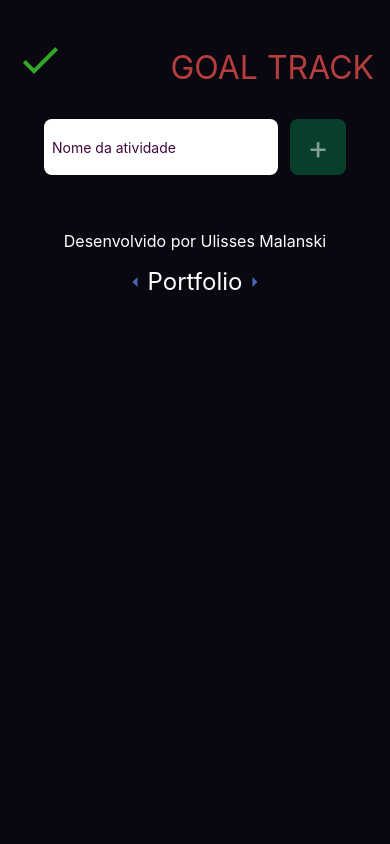
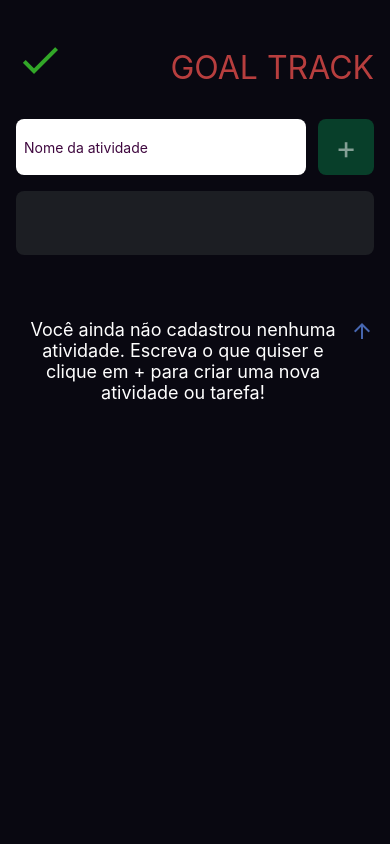
Before and after one commit to malanski/goaltrackapp, a React Native app: screen / in a window 390 px wide. Shown: the top 844 px of the page. Built offline with nearby package versions, Linux system fonts and the light colour scheme.

Commit message:
feat: create task counter component

```diff
--- a/src/components/Footer/index.tsx
+++ b/src/components/Footer/index.tsx
@@ -4,12 +4,16 @@ import { Linking } from 'react-native'
 import { Icon } from 'react-native-elements'
 
 
+
 export default function Footer() {
   const portfolioLink = () => {
     Linking.openURL('https://malanski.github.io/portfolio/#/projects')
   }
+
   return (
     <View style={styles.footer}>
+
+
       <Text style={styles.signature}>
         Desenvolvido por Ulisses Malanski
       </Text>
@@ -17,7 +21,7 @@ export default function Footer() {
         style={styles.portfolioLink}
         onPress={portfolioLink}
       >
-        <Icon name='arrow-left' color='#4767b1' />
+        <Icon name='arrow-left' color='#47b167' />
         <Text style={styles.link}>
           Portfolio
         </Text>
--- a/src/components/Footer/styles.ts
+++ b/src/components/Footer/styles.ts
@@ -4,13 +4,15 @@ export const styles = StyleSheet.create({
   footer: {
     alignItems: 'center',
     justifyContent:'space-between',
-    paddingTop: 16,
+    paddingTop: 480,
     paddingBottom: 32,
     // position: 'absolute',
     // bottom: 0
   },
 
+
   signature: {
+    paddingTop: 32,
     color: '#fff',
     fontSize: 16
   },
--- a/src/components/Header/index.tsx
+++ b/src/components/Header/index.tsx
@@ -6,7 +6,6 @@ export default function Header() {
   return (
     <View style={styles.header}>
       <Icon name='check' color='#32a728' size={48}/>
-
       <Text style={styles.textTitle}>
         Goal track
       </Text>
--- /dev/null
+++ b/src/screens/Home/components/CountTasks/index.tsx
@@ -0,0 +1,28 @@
+import { Text, View } from "react-native"
+import { styles } from './styles'
+
+type Props = {
+  activityList: string[]
+  isCheckedList: boolean[]
+}
+
+export default function CountTasks({ activityList, isCheckedList }: Props) {
+  const trueValues = isCheckedList.filter(value => value === true)
+  const countTrueValues = trueValues.length
+  return (
+    <View style={styles.countTasks}>
+      {activityList.length > 0 && (
+        <>
+        <Text style={styles.totalAmount}>
+          {activityList.length} Atividades
+        </Text>
+
+        <Text style={styles.doneAmount}>
+          Concluídas {countTrueValues}
+        </Text>
+        </>
+      )}
+
+    </View>
+  )
+}
--- /dev/null
+++ b/src/screens/Home/components/CountTasks/styles.ts
@@ -0,0 +1,25 @@
+
+import { StyleSheet } from 'react-native';
+
+export const styles = StyleSheet.create({
+  countTasks: {
+    flex: 1,
+    flexDirection:'row',
+    justifyContent:'space-between',
+    paddingVertical: 32,
+    paddingHorizontal: 8,
+    backgroundColor: '#1c1e23',
+    borderRadius: 8,
+    marginBottom: 16,
+  },
+  totalAmount: {
+    // textAlign: 'left',
+    color: '#a4842b',
+    fontSize: 20
+  },
+  doneAmount: {
+    // textAlign: 'left',
+    color: '#47b167',
+    fontSize: 20
+  },
+})
--- a/src/screens/Home/components/TaskInput/styles.ts
+++ b/src/screens/Home/components/TaskInput/styles.ts
@@ -6,7 +6,7 @@ export const styles = StyleSheet.create({
     width: '100%',
     flexDirection: 'row',
     marginTop: 32,
-    marginBottom: 40
+    marginBottom: 16
   },
   input: {
     flex: 1,
--- a/src/screens/Home/index.tsx
+++ b/src/screens/Home/index.tsx
@@ -1,21 +1,27 @@
-import { ScrollView, View } from 'react-native'
+import { Alert, ScrollView, Text, View } from 'react-native'
 import { styles } from './styles'
 import React, { useState, useEffect } from 'react'
 import TaskInput from './components/TaskInput'
 import ActivityCard from './components/ActivityCard'
 import AsyncStorage from '@react-native-async-storage/async-storage';
 import Footer from '../../components/Footer'
+import { Icon } from 'react-native-elements'
+import CountTasks from './components/CountTasks'
 
 export default function Home() {
   const [activity, setActivity] = useState('')
   const [activityList, setActivityList] = useState<string[]>([])
   const [isCheckedList, setIsCheckedList] = useState<boolean[]>([]);
-
+  const isEmpty = activityList.length === 0
   useEffect(() => {
     getData();
   }, []);
 
   function handleAddActivity() {
+    if(activityList.includes(activity)){
+      return Alert.alert("Atividade Repetida!", "Uma atividade com o mesmo nome ja foi cadstrada. Por favor adicione uma tarefa diferente.")
+    }
+
     if (activity) {
       const updatedActivityList = [...activityList, activity]
       const updatedIsCheckedList = [...isCheckedList, false]
@@ -24,11 +30,18 @@ export default function Home() {
       setIsCheckedList(updatedIsCheckedList)
       setActivity('')
       storeData(updatedActivityList, updatedIsCheckedList)
-      console.log(activity)
+
     }
   }
 
-  function handleRemoveActivity(index: number) {
+  function handleRemoveActivity(index: number,) {
+    Alert.alert(
+      "Remover Atividade",
+      `Você tem certeza que deseja remover a Atividade: ${activityList[index]}?`,
+    [
+      {
+        text: "Sim",
+        onPress: () => {
           const updatedActivityList = [...activityList];
           updatedActivityList.splice(index, 1);
 
@@ -39,6 +52,14 @@ export default function Home() {
           setIsCheckedList(updatedIsCheckedList)
           storeData(updatedActivityList, updatedIsCheckedList)
         }
+      },
+      {
+        text: 'Não',
+        style: 'cancel'
+      }
+    ])
+
+  }
 
   function handleCheckActivity(index: number) {
     const updatedIsCheckedList = [...isCheckedList];
@@ -47,13 +68,15 @@ export default function Home() {
     storeData(activityList, updatedIsCheckedList);
   }
 
-  const storeData = async (activityList: string[], isCheckedList: boolean[]) => {
+  const storeData = async (
+    activityList: string[],
+    isCheckedList: boolean[]) => {
     try {
       await AsyncStorage.setItem('activityList', JSON.stringify(activityList))
       await AsyncStorage.setItem('isCheckedList', JSON.stringify(isCheckedList))
     } catch (error) {
       // saving error
-      console.error('Erro ao salvar os dados:', error);
+      Alert.alert('Erro ao salvar os dados:', `${error}`);
     }
   }
 
@@ -62,23 +85,16 @@ export default function Home() {
       const activityListData  = await AsyncStorage.getItem('activityList')
       const isCheckedListData   = await AsyncStorage.getItem('isCheckedList')
 
-
       if (activityListData && isCheckedListData ) {
         const activityList  = JSON.parse(activityListData)
         const isCheckedList = JSON.parse(isCheckedListData)
         setActivityList(activityList)
         setIsCheckedList(isCheckedList)
-        console.log('Dados do usuário:', activityListData);
-        console.log('Estados do usuário:', isCheckedList);
       }
-
-
-
     } catch (error) {
       // error reading value
-      console.error('Erro ao recuperar os dados:', error);
+      Alert.alert('Erro ao acessar dados:', `${error}`);
     }
-    console.log('Done.')
   }
 
   return (
@@ -91,7 +107,16 @@ export default function Home() {
 
       <View style={styles.activityList}>
         <ScrollView showsVerticalScrollIndicator={false}>
-          {
+          <CountTasks activityList={activityList} isCheckedList={isCheckedList}/>
+          { isEmpty ? (
+            <View style={styles.emptyList}>
+              <Text style={styles.emptyListMessage}>
+                Você ainda não cadastrou nenhuma atividade.
+                Escreva o que quiser e clique em + para criar uma nova atividade ou tarefa!
+              </Text>
+              <Icon name='arrow-upward' color='#4767b1' />
+            </View>
+            ) : (
               activityList.map((item, index) => (
 
                 <ActivityCard
@@ -102,6 +127,8 @@ export default function Home() {
                   listCheck={isCheckedList[index]}
                   onRemove={() => handleRemoveActivity(index)} />
               ))
+            )
+
           }
 
           <Footer />
--- a/src/screens/Home/styles.ts
+++ b/src/screens/Home/styles.ts
@@ -1,9 +1,18 @@
 import { StyleSheet } from 'react-native';
-
 export const styles = StyleSheet.create({
   activityList: {
     // width: '100%',
     flex: 1,
     paddingBottom: 48
   },
+    emptyList: {
+    paddingVertical: 48,
+    flexDirection: 'row',
+    justifyContent: 'space-between'
+  },
+  emptyListMessage: {
+    color: '#fff',
+    textAlign: 'center',
+    fontSize: 18,
+  }
 });
```
Lines whose indentation alone changed are shown as unchanged.
